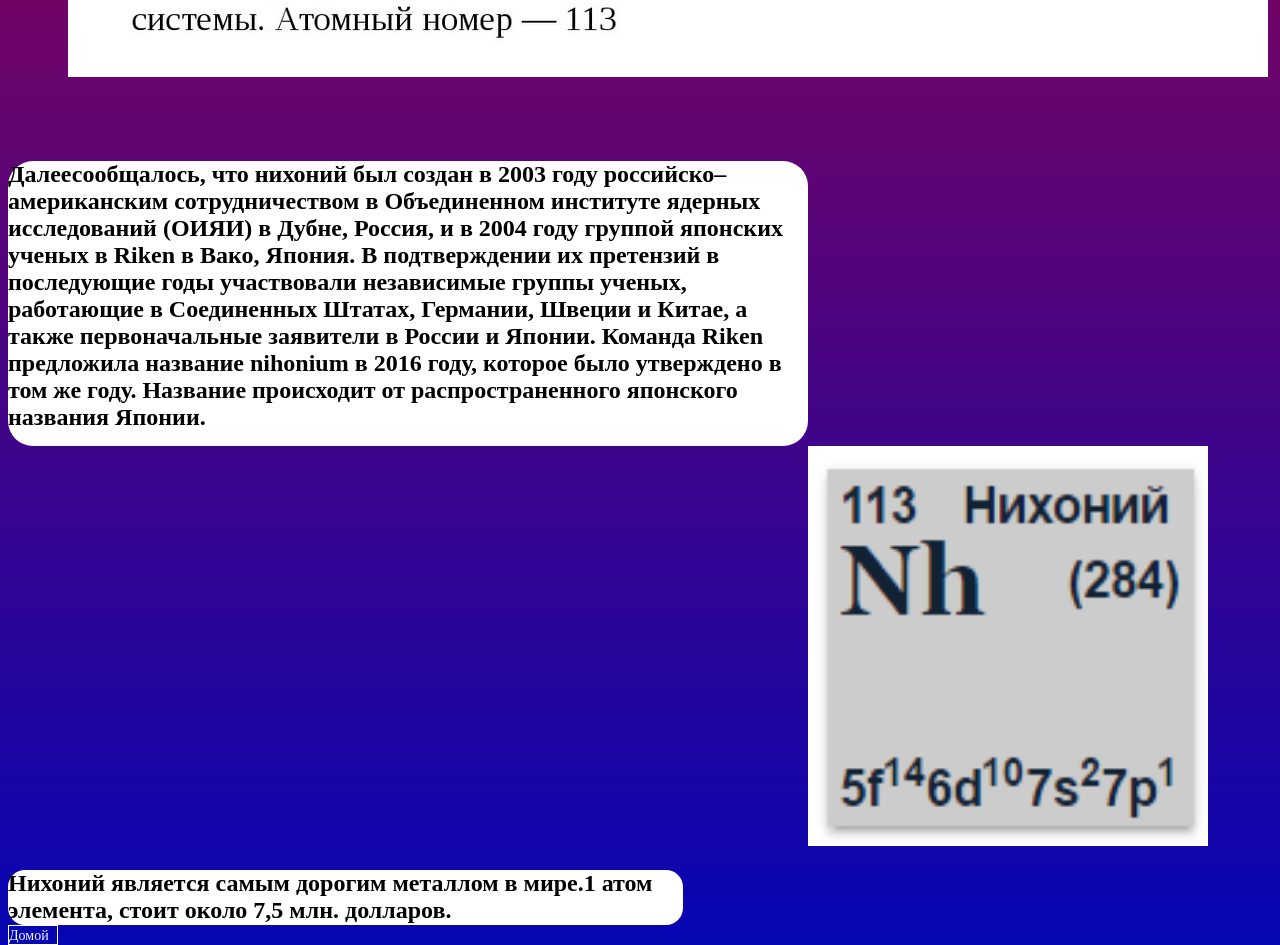
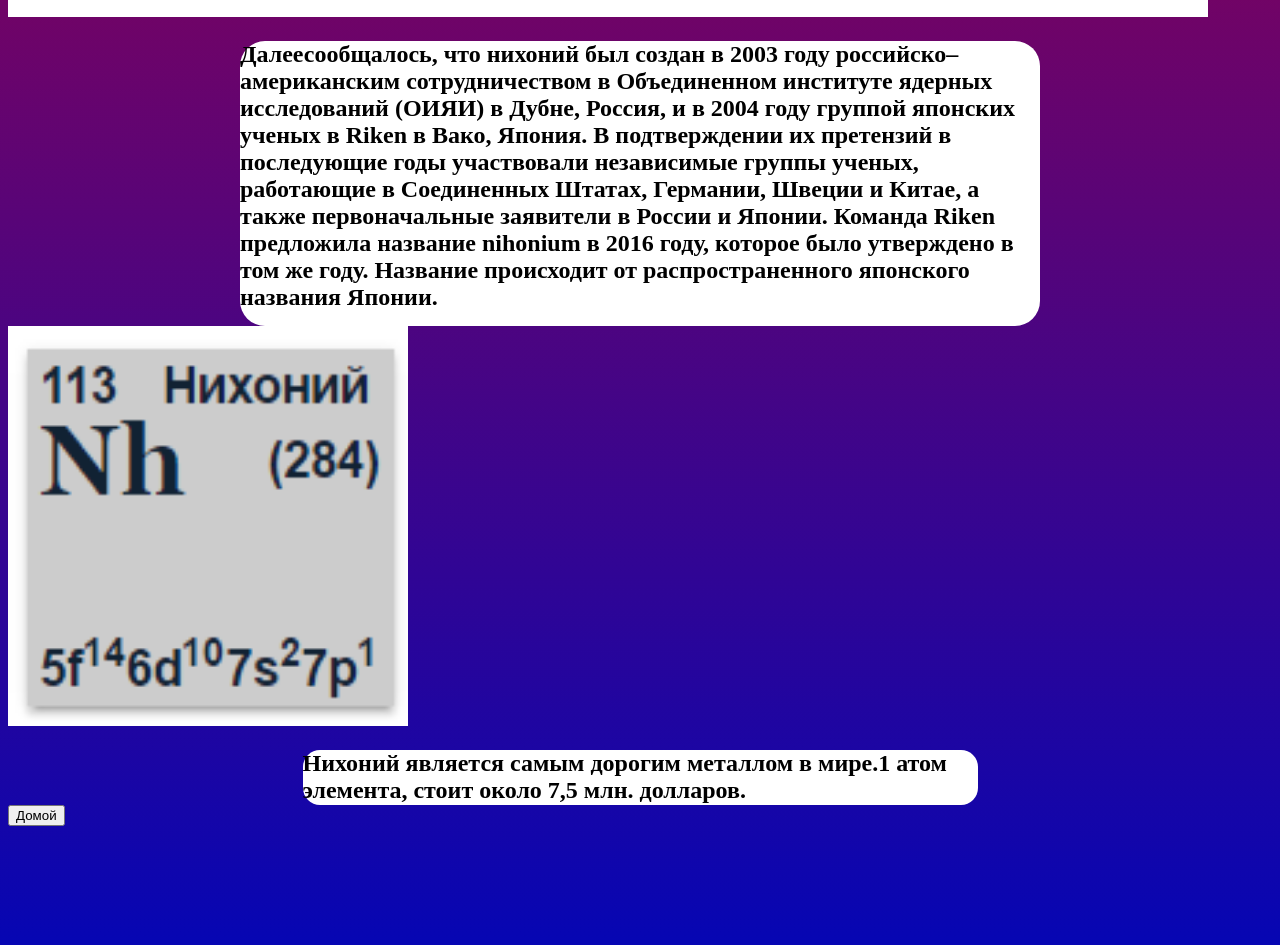
Before and after one commit to Seregan27/Nihonium-, a plain HTML site: page index.html in a window 1280 px wide. Shown: the part 1257-2202 px from the top of the page. Drawn offline with nearby package versions, Linux system fonts and the light colour scheme.

Commit message:
Add files via upload

```diff
--- a/index.html
+++ b/index.html
@@ -33,9 +33,6 @@
              color: red;
         }
         .HM{
-            box-sizing: border-box;
-            border: 1px solid rgb(255, 255, 255);
-            width: 50px;
 
         }
     </style>
@@ -51,7 +48,10 @@
     <div class="circle" data-aos="zoom-in-right"><h2 class="h2" >Далеесообщалось, что нихоний был создан в 2003 году российско–американским сотрудничеством в Объединенном институте ядерных исследований (ОИЯИ) в Дубне, Россия, и в 2004 году группой японских ученых в Riken в Вако, Япония. В подтверждении их претензий в последующие годы участвовали независимые группы ученых, работающие в Соединенных Штатах, Германии, Швеции и Китае, а также первоначальные заявители в России и Японии. Команда Riken предложила название nihonium в 2016 году, которое было утверждено в том же году. Название происходит от распространенного японского названия Японии. </h2></div>
     <div class="imgsize" data-aos="zoom-in"><img src="n-nihonium2.jpg" alt="" class="img"></div>
     <div class="circle1"><h2 class="h2">Нихоний является самым дорогим металлом в мире.1 атом элемента, стоит около 7,5 млн. долларов.</h2></div>
-    <div class="HM"><a href="https://seregan27.github.io/Tennessin/">Домой</a></div>
+  <form>
+        <button type="submit" formaction="https://seregan27.github.io/Tennessin/">Домой</button>
+      </form>
+
  </div>
 
 </body>
--- a/style.css
+++ b/style.css
@@ -9,7 +9,8 @@
     width: 800px;
     height: 285px;
 
-
+    margin-left: auto;
+    margin-right: auto;
     background-color:rgb(255, 255, 255);
     border-radius: 25px
 }
@@ -17,7 +18,8 @@
     width: 675px;
     height: 55px;
 
-
+    margin-left: auto;
+    margin-right: auto;
     background-color:rgb(255, 255, 255);
     border-radius: 17px
 }
@@ -25,22 +27,21 @@
     width: 675px;
     height: 175px;
 
-
+    margin-left: auto;
+    margin-right: auto;
     background-color:rgb(255, 255, 255);
     border-radius: 17px
 }
 
 .imgsize{
-    padding-left: 800px;
+    margin-left: auto;
+    margin-right: auto;
 }
 .img2{
-    padding: 30px;
+    margin-left: auto;
+    margin-right: auto;
 }
 .img3{
-    padding-left:  800px; ;
+    margin-left: auto;
+    margin-right: auto;
 }
-a {
-    text-decoration:none;
-    color: aliceblue;
-    font-size: 14px;
-  }
```
